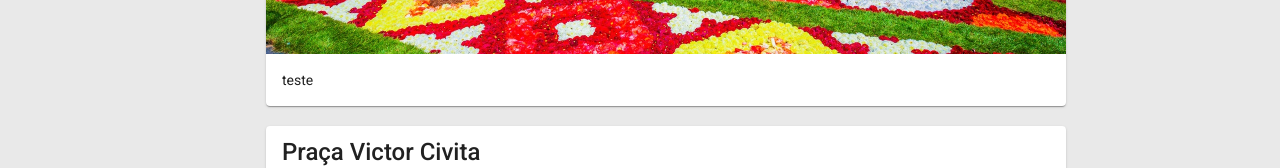
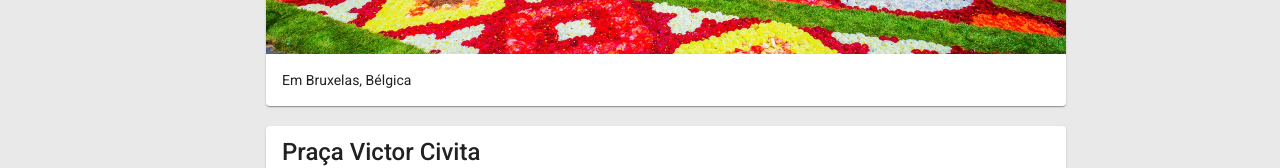
Before and after one commit to MatheusHenAlmeida/galeria-de-pracas, an Angular app: page / in a window 1280 px wide. Shown: the part 598-766 px from the top of the page. Built offline with nearby package versions, Linux system fonts and the light colour scheme; data requests are answered from the project's data file; what @asymmetrik/ngx-leaflet would draw is missing.

Commit message:
Adicionado descricao para cards da lista

```diff
--- a/src/app/components/card-item/card-item.component.html
+++ b/src/app/components/card-item/card-item.component.html
@@ -4,6 +4,6 @@
 
     <img mat-card-image [src]="this.getImageUrl()" [alt]="this.praca.picture.alt ? this.praca.picture.src: 'photo'"/>
     <mat-card-content>
-        <p>teste</p>
+        <p>Em {{ praca.location.city }}, {{ praca.location.country }}</p>
     </mat-card-content>
 </mat-card>
--- a/src/app/components/card-item/card-item.component.ts
+++ b/src/app/components/card-item/card-item.component.ts
@@ -11,8 +11,7 @@ export class CardItemComponent implements OnInit {
 
   constructor() { }
 
-  ngOnInit(): void {
-  }
+  ngOnInit(): void {}
 
   getImageUrl(): string {
     if (this.praca.picture.src.length <= 0 || this.praca.picture.src == '')
--- a/src/app/components/pracas-lista/pracas-lista.component.html
+++ b/src/app/components/pracas-lista/pracas-lista.component.html
@@ -1,5 +1,5 @@
 <div class="container" *ngIf="this.pracas != null; else loadingBar">
-    <div class="container-cards" *ngFor="let praca of this.pracas">
+    <div class="cards-container" *ngFor="let praca of this.pracas">
         <app-card-item [praca]="this.praca"></app-card-item>
     </div>
 </div>
--- a/src/app/components/pracas-lista/pracas-lista.component.scss
+++ b/src/app/components/pracas-lista/pracas-lista.component.scss
@@ -10,6 +10,6 @@
     background-color: rgb(233, 233, 233);
 }
 
-.container-cards {
+.cards-container {
     width: 60%;
 }
```
